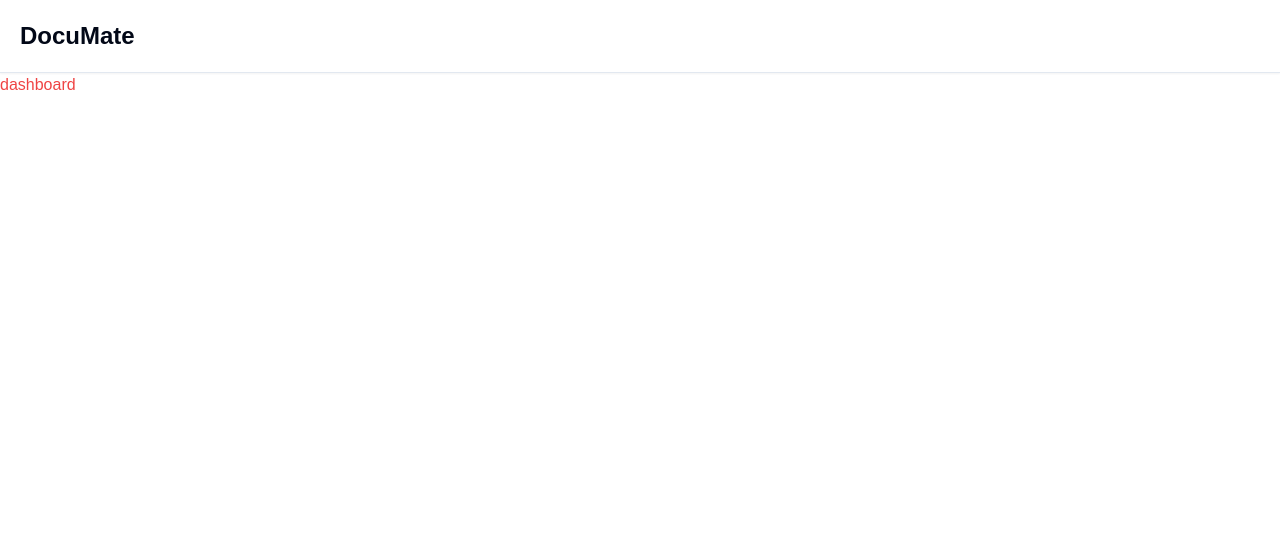
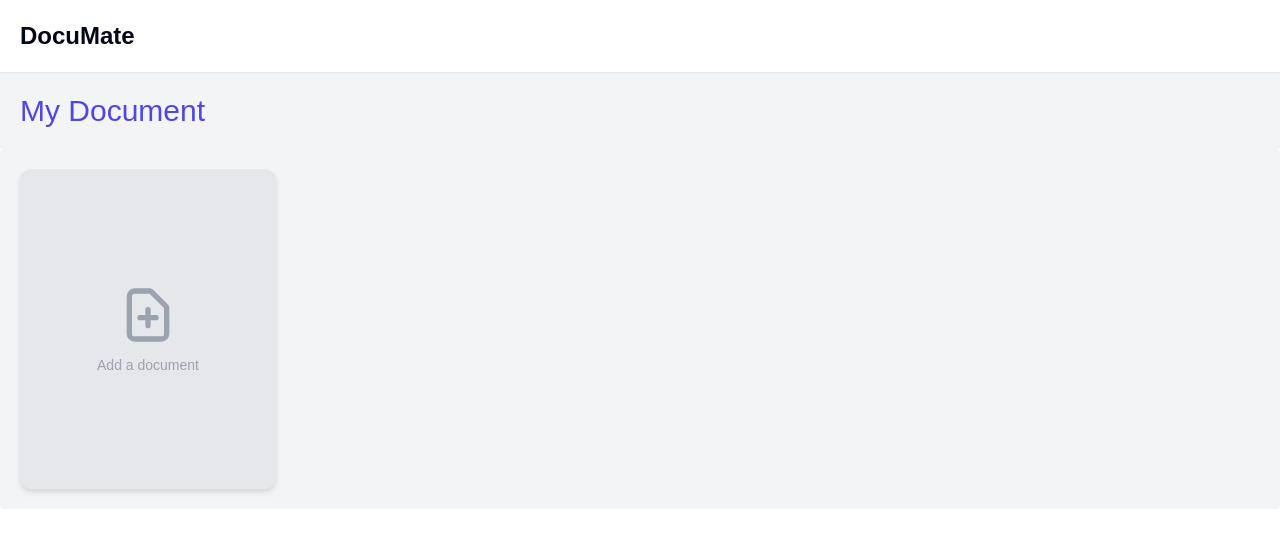
Before and after one commit to Abhishek10269/DocuMate, a Next.js app in the folder documate/: page /dashboard in a window 1280 px wide. Shown: the top 538 px of the page. Built offline with nearby package versions, Linux system fonts and the light colour scheme; no server answers.

Commit message:
made a document placeholder

```diff
--- a/documate/app/dashboard/page.tsx
+++ b/documate/app/dashboard/page.tsx
@@ -1,8 +1,15 @@
 import React from 'react'
+import Documents from '@/components/Documents';
 
 function dashboard() {
   return (
-    <div className='text-red-500'>dashboard</div>
+    <div className='h-full max-w-7xl mx-auto'>
+      <h1 className='text-3xl p-5 bg-gray-100 font-extralight text-indigo-600'>
+        My Document
+      </h1>
+      {/* documents */}
+      <Documents/>
+    </div>
   )
 }
 
--- a/documate/app/page.tsx
+++ b/documate/app/page.tsx
@@ -44,7 +44,7 @@
     <main className="flex-1 overflow-x-scroll p-2 lg:p-5 bg-gradient-to-bl from-white to-indigo-600">
       <div className="bg-white py-24 sm:py-32 rounded-md drop-shadow-xl">
         <div className="flex flex-col justify-center items-center mx-auto max-w-7xl px-6 lg:px-8">
-          <div className="mx-auto max-w-2xl sm:text-center">
+          <div className="mx-auto max-w-2xl text-center sm:text-center">
             <h2 className="text-indigo-600 text-base font-semibold leading-7">Your Interactive Document Companion</h2>
             <p className="mt-2 text-3xl font-bold tracking-tight text-gray-900 sm:text-6xl">
               Transform Your PDFs into Interactive Conversations
--- /dev/null
+++ b/documate/components/Documents.tsx
@@ -0,0 +1,16 @@
+import React from 'react'
+import Placeholderdocument from './Placeholderdocument';
+
+function Documents() {
+  return (
+    <div className='flex flex-wrap p-5 bg-gray-100 justify-center lg:justify-start rounded-sm gap-5 max-w-7xl mx-auto'>
+
+        {/* map through document */}
+
+        {/* placeholder document */}
+        <Placeholderdocument/>
+    </div>
+  )
+}
+
+export default Documents;
--- /dev/null
+++ b/documate/components/Placeholderdocument.tsx
@@ -0,0 +1,28 @@
+'use client'
+
+import React from 'react'
+import { Button } from './ui/button';
+import { HiOutlineDocumentAdd } from "react-icons/hi";
+import { useRouter } from 'next/navigation';
+
+
+
+function Placeholderdocument() {
+    const router = useRouter();
+ const handleClick = () => {
+    router.push("/dashboard/upload");
+ }
+
+  return (
+    <Button
+    onClick={handleClick}
+     className='flex flex-col w-64 h-80 items-center rounded-xl bg-gray-200 drop-shadow-md text-gray-400'
+    >
+    <HiOutlineDocumentAdd style={{ width: '64px', height: '64px' }} />
+
+        <p>Add a document</p>
+    </Button>
+  )
+}
+
+export default Placeholderdocument;
```
